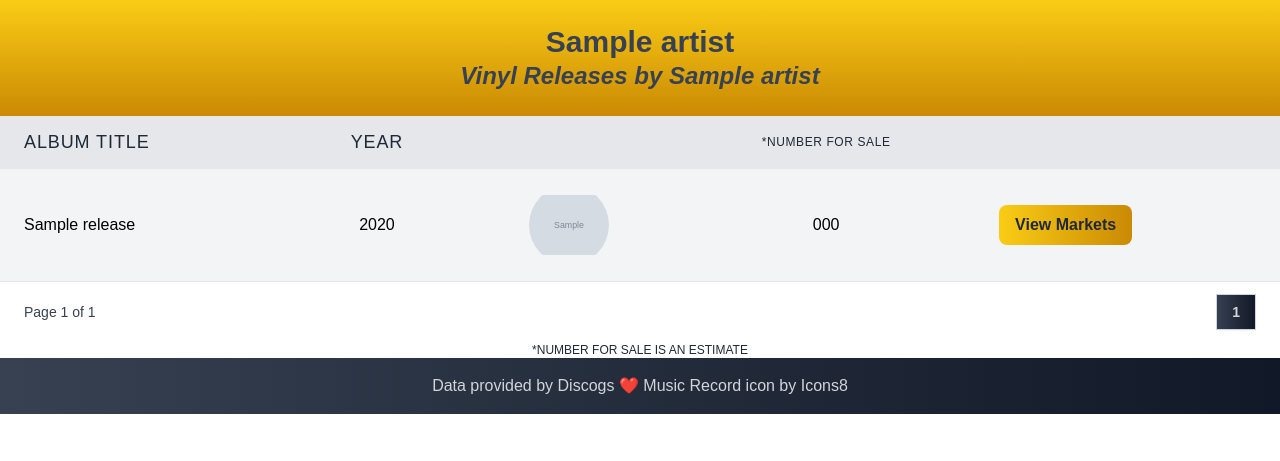
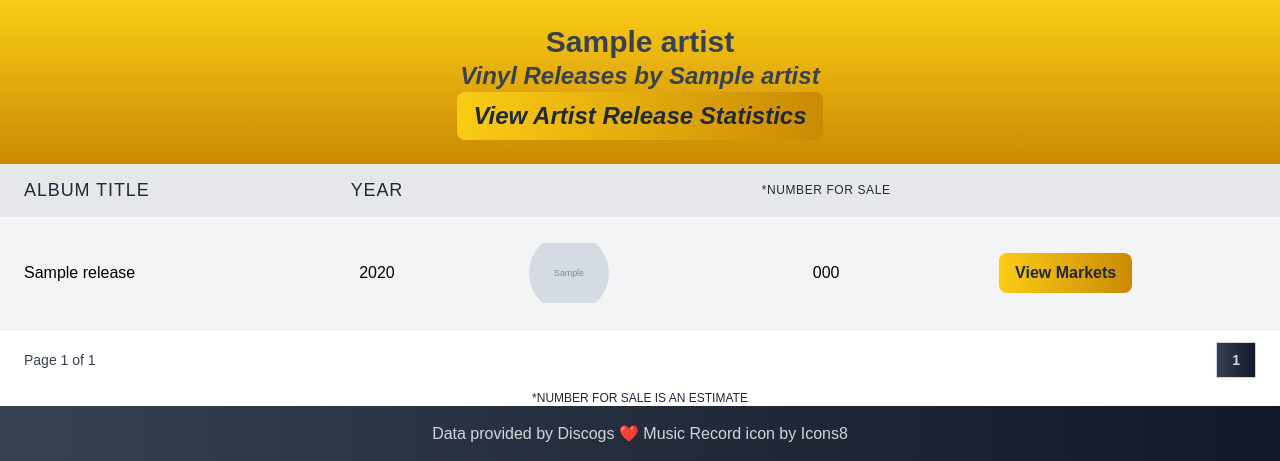
Before and after one commit to mikeygough/discogskiii-django, a Django app: template discogskiii/firstapp/templates/firstapp/artist_releases.html in a window 1280 px wide. Shown: the part 64-525 px from the top of the page. Run offline with Django 4.2, Linux system fonts and the light colour scheme; tables that the repository leaves empty hold one stand-in row (values such as "Sample post"); the template is opened without the code that fills it: values that come from a table or form of the project are taken from there, most other values are stand-ins (such as "Sample title", 1, 10 or a date in 2020); grey boxes marked "Sample" are stand-in pictures; style sheets or scripts are compiled from the project's sources; some web fonts are replaced.

Commit message:
add linking

```diff
--- a/discogskiii/firstapp/templates/firstapp/artist_releases.html
+++ b/discogskiii/firstapp/templates/firstapp/artist_releases.html
@@ -7,7 +7,14 @@
     </h1>
     <p class="text-left sm:text-center ml-6 sm:ml-0">
       <span class="text-2xl font-bold italic">Vinyl Releases by {{ artist }} </span>
-     </p>
+    </p>
+    <p class="text-left sm:text-center ml-6 sm:ml-0">
+      <span class="text-2xl font-bold italic">
+        <a href="{% url 'firstapp:artist_release_statistics' artist %}"
+        class="inline-block px-4 py-2 bg-gradient-to-r from-yellow-400 to-yellow-600 text-gray-800 font-bold rounded-lg hover:text-white">View
+        Artist Release Statistics</a>
+      </span>
+    </p>
   </div>
 </div>
 
--- a/discogskiii/firstapp/views.py
+++ b/discogskiii/firstapp/views.py
@@ -187,7 +187,7 @@ def artist_releases(request, artist):
 
 # artist release statistics
 def artist_release_statistics(request, artist):
-    return render(request, "firstapp/artist_release_statistics", {
+    return render(request, "firstapp/artist_release_statistics.html", {
         "artist": artist,
     })
 
```
